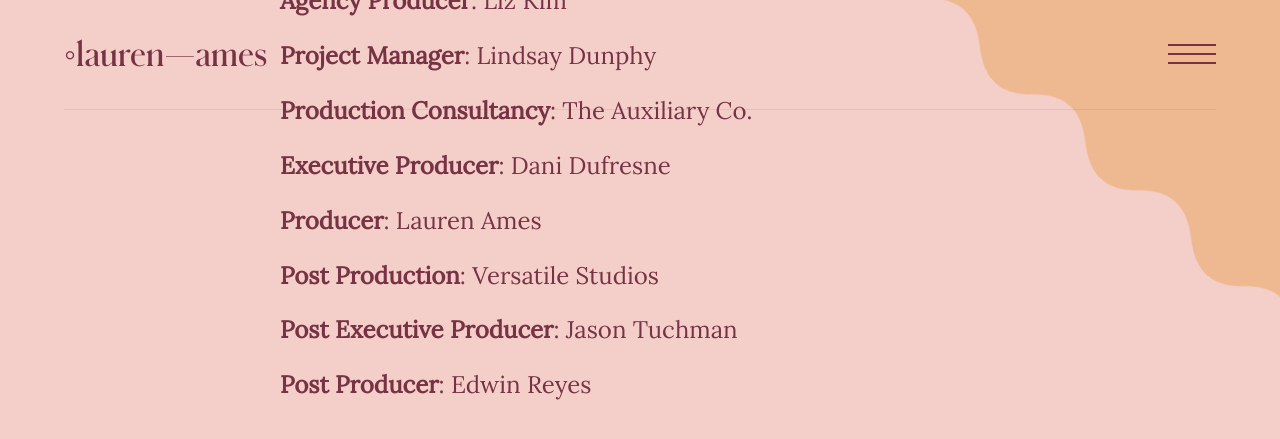
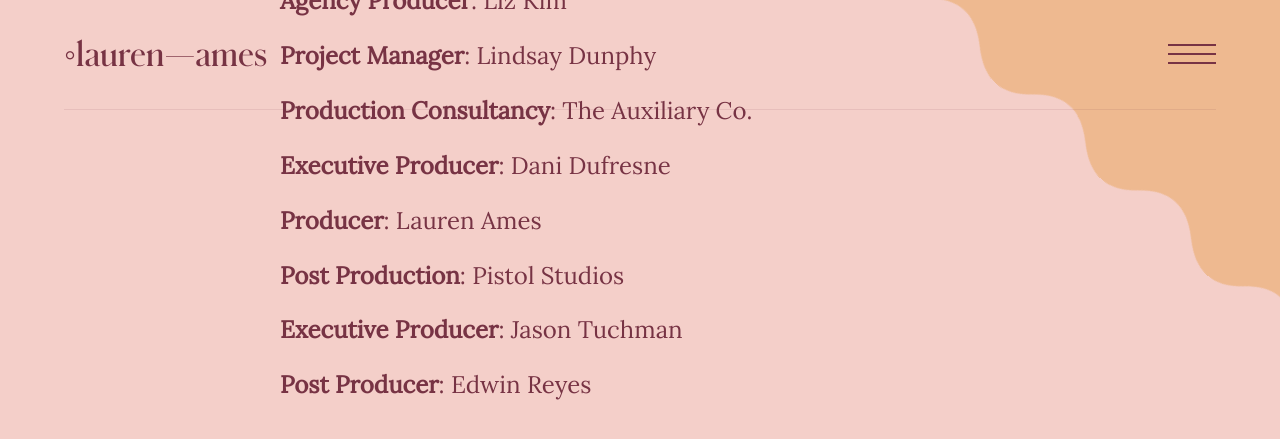
Before and after one commit to smittenn/laa-blog, a Jekyll site: the page built from _posts/2021-07-27-tasty-toaster-tarts-for-saturday-night-live.markdown, in a window 1280 px wide and 900 px high, scrolled down 538 px, cut to the strip 0-465 px from the top of the window. Shown: the top 439 px of the strip. Built offline with Jekyll 4.4.1, drawn with Linux system fonts in a browser that asks for light colours; our own code applies the rules of GitHub Pages for plain Markdown files.

Commit message:
Updated Tasty Toaster Tarts For Saturday Night Live

```diff
--- a/_posts/2021-07-27-tasty-toaster-tarts-for-saturday-night-live.markdown
+++ b/_posts/2021-07-27-tasty-toaster-tarts-for-saturday-night-live.markdown
@@ -19,9 +19,9 @@
 
 **Producer**: Lauren Ames
 
-**Post Production**: Versatile Studios
+**Post Production**: Pistol Studios
 
-**Post Executive Producer**: Jason Tuchman
+**Executive Producer**: Jason Tuchman
 
 **Post Producer**: Edwin Reyes
 
```
